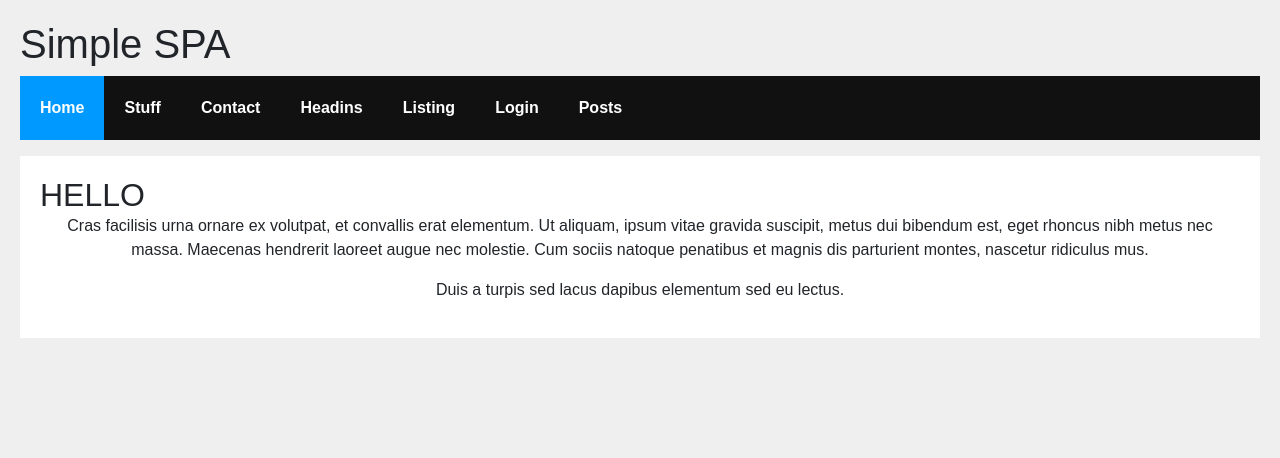
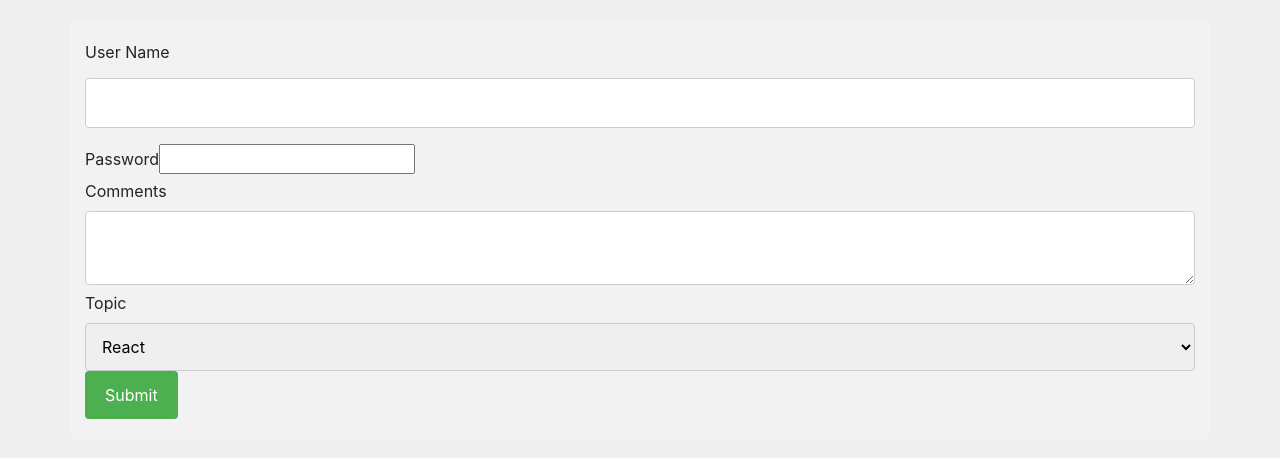
Before and after one commit to rugiguru/react-app, a React (Create React App) app: page /posts in a window 1280 px wide. Shown: the top 458 px of the page. Built offline with nearby package versions, Linux system fonts and the light colour scheme.

Commit message:
Adding few more files

```diff
--- a/package.json
+++ b/package.json
@@ -3,6 +3,7 @@
   "version": "0.1.0",
   "private": true,
   "dependencies": {
+    "axios": "^0.18.0",
     "bootstrap": "^4.3.1",
     "react": "^16.7.0",
     "react-bootstrap": "^1.0.0-beta.5",
--- /dev/null
+++ b/src/App.js
@@ -0,0 +1,17 @@
+import React, { Component } from "react";
+import UserGreeting from "./components/UserGreeting";
+import NameList from "./components/NameList";
+import Stylesheet from "./components/Stylesheet"
+import Form from "./components/Form";
+
+class App extends Component {
+  render() {
+    return (
+      <div>
+        <Form />
+      </div>
+    );
+  }
+}
+
+export default App;
--- /dev/null
+++ b/src/components/Form.js
@@ -0,0 +1,92 @@
+import React, { Component } from 'react';
+import axios from 'axios';
+import "./myStyle.css"
+
+class Form extends Component {
+    constructor(props) {
+        super(props);
+        this.state = { username:'', password:'', comment:'', topic:'React', usernameError: false, commentError : false }
+    }
+
+    handleUserName = event => {
+        this.setState({username : event.target.value})
+    }
+
+    handlePassword =  event => {
+        this.setState({password: event.target.value})
+    }
+
+    handleComments = event => {
+        this.setState({comment: event.target.value})
+    }
+
+    handleTopic = event => {
+        this.setState({topic: event.target.value})
+    }
+
+    handleForm = event => {
+        event.preventDefault();
+        if (!this.state.username) {
+            this.setState({ usernameError : true })
+        }
+
+        if (!this.state.comment) {
+            this.setState({ commentError : true })
+        }
+
+        var headers = {
+            'Accept': 'application/json'
+        }
+        axios.post('http://localhost:8000/api/login', {
+            email: this.state.username,
+            password: this.state.password
+          }, {headers : headers})
+          .then(response => response.data.status)
+            .catch(error => {
+        if (error.response) {
+          console.log(error.response);
+        }
+          });
+
+    }
+    render() {
+        return (
+            <div className="container">
+                <form onSubmit={this.handleForm}>
+                    <div >
+                        <label> User Name</label>
+                        <input type="text" value={this.state.username} onChange={this.handleUserName}/>
+                        {this.state.usernameError ? <small className="error">User Name is required</small>: ''}
+                    </div>
+
+                    <div>
+                        <label>Password </label>
+                        <input type="password" value={this.state.password} onChange={this.handlePassword}/>
+                    </div>
+
+                    <div>
+                        <label>Comments</label>
+                        <textarea value={this.state.comment} onChange={this.handleComments}></textarea>
+                        {this.state.commentError ? <small className="error">Comments Cannot be empty</small>: ''}
+                    </div>
+
+                    <div>
+                        <label>Topic</label>
+                        <select value={this.state.comment} onChange={this.handleTopic}>
+                            <option value='React'>React</option>
+                            <option value='Angular'>Angular</option>
+                            <option value='Vue'>Vue</option>
+                        </select>
+                    </div>
+
+                    <div>
+                    <input type="submit"/>
+                    </div>
+
+                </form>
+            </div>
+        );
+    }
+}
+
+export default Form;
--- /dev/null
+++ b/src/components/NameList.js
@@ -0,0 +1,39 @@
+import React, { Component } from "react";
+import Person from "./Person";
+
+function NameList() {
+
+    const names = ['Bruce', 'clark', 'Diana', 'Bruce']
+    const persons = [
+    {
+        id : 1,
+        name : 'bruce',
+        age : 30,
+        skill: 'React'
+    },
+    {
+        id : 2,
+        name : 'John',
+        age : 32,
+        skill: 'Node'
+    },
+    {
+        id : 3,
+        name : 'Dianan',
+        age : 26,
+        skill: 'Java'
+    }
+
+]
+    const nameList = names.map((name, index) => <h2 key={index}> {index} {name}</h2>);
+    const personList = persons.map(person => <Person key={person.id} person={person}/>)
+    return (
+      <div>
+        {
+            nameList
+        }
+      </div>
+    );
+}
+
+export default NameList;
--- /dev/null
+++ b/src/components/Person.js
@@ -0,0 +1,11 @@
+import React from "react";
+
+function Person({person}){
+    return(
+        <div>
+            <h2>I am {person.name}. I am {person.age} years old. i Know {person.skill}</h2>
+        </div>
+    )
+}
+
+export default Person;
--- /dev/null
+++ b/src/components/Stylesheet.js
@@ -0,0 +1,15 @@
+import React from "react";
+import './myStyle.css'
+
+function Stylesheet(props) {
+    let ClassName = props.primary ? 'primary' : '';
+    return(
+        <div>
+            <h1 className={ClassName}>
+                Style Sheet
+            </h1>
+        </div>
+    )
+}
+
+export default Stylesheet;
--- /dev/null
+++ b/src/components/UserGreeting.js
@@ -0,0 +1,54 @@
+import React, { Component } from "react";
+
+
+class UserGreeting extends Component {
+    constructor(props){
+        super(props);
+
+        this.state = { isLoggedIn : true }
+    }
+
+    render(){
+
+        return this.state.isLoggedIn && <div>Welcome John Doe</div>
+
+        // return(
+        //     this.state.isLoggedIn ? <div>Welcome John Doe!!</div> : <div>Welcome Guest</div>
+        // )
+
+        // let message
+        // if(this.state.isLoggedIn){
+        //     message = <div>Welcome John Doe!!!</div>
+        // } else {
+        //     message = <div>Welcome Guest!!</div>
+        // }
+
+        // return (
+        //     <div>
+        //         {message}
+        //     </div>
+        // )
+
+
+        // if(this.state.isLoggedIn){
+        //     return(
+        //         <div>
+        //         Welcome John Doe!!!
+        //         </div>
+        //     )
+        // } else {
+        //     return(
+        //         <div>
+        //         Welcome Guest!!!
+        //         </div>
+        //     )
+        // }
+
+       // return(
+       //     <div>
+       //     </div>
+      //  )
+    }
+}
+
+export default UserGreeting;
--- /dev/null
+++ b/src/components/myStyle.css
@@ -0,0 +1,7 @@
+.primary {
+    color: orange;
+}
+
+.error {
+    color : red;
+}
--- a/src/index.js
+++ b/src/index.js
@@ -1,9 +1,10 @@
 import React from "react";
 import ReactDOM from "react-dom";
 import Main from "./Main";
+import App from "./App";
 import "./index.css";
 
 ReactDOM.render(
-  <Main/>,
+  <App/>,
   document.getElementById("root")
 );
```
Also changed, not shown: 1 other file (tests, documents, lock files or other folders).
